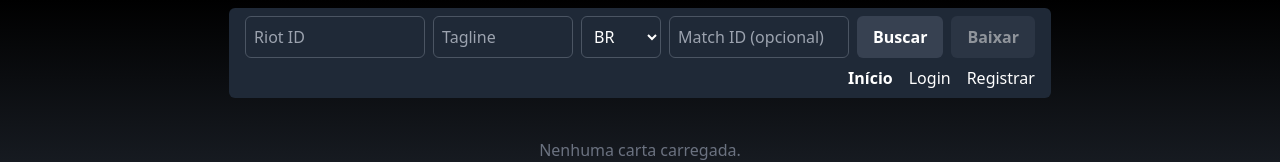
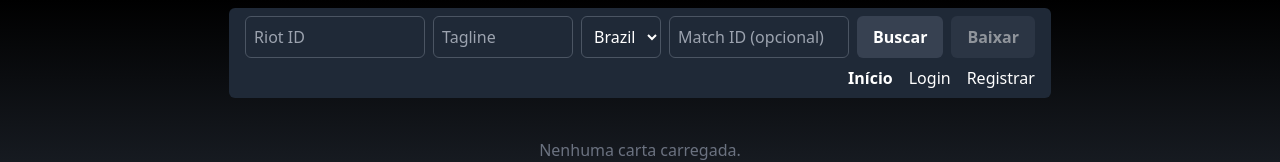
Before and after one commit to martinsevandro/high-card-front, an Angular app: page / in a window 1280 px wide. Shown: the top 162 px of the page. Built offline with nearby package versions, Linux system fonts and the light colour scheme; a web font is replaced by a local one.

Commit message:
fix: selectServer and added others server

```diff
--- a/src/app/components/navbar/navbar.component.html
+++ b/src/app/components/navbar/navbar.component.html
@@ -30,12 +30,23 @@
           required
           class="w-full sm:w-[80px] min-h-[41px] p-2 rounded-md bg-gray-800 text-white border border-gray-600 focus:outline-none focus:ring-2 focus:ring-gray-600"
         >
-          <option value="br1">BR</option>
-          <option value="na1">NA</option>
-          <option value="euw1">EUW</option>
-          <option value="eun1">EUNE</option>
-          <option value="kr1">KR</option>
-          <option value="jp1">JP</option>
+          <option value="br1">Brazil (BR)</option>
+          <option value="na1">North America (NA)</option>
+          <option value="euw1">Europe West (EUW)</option>
+          <option value="eun1">Europe Nordic & East (EUNE)</option>
+          <option value="kr">Korea (KR)</option>
+          <option value="jp1">Japan (JP)</option>
+          <option value="la1">Latin America North (LA1)</option>
+          <option value="la2">Latin America South (LA2)</option>
+          <option value="oc1">Oceania (OC1)</option>
+          <option value="tr1">Turkey (TR1)</option>
+          <option value="ru">Russia (RU)</option>
+          <option value="ph2">Philippines (PH2)</option>
+          <option value="sg2">Singapore (SG2)</option>
+          <option value="th2">Thailand (TH2)</option>
+          <option value="tw2">Taiwan (TW2)</option>
+          <option value="vn2">Vietnam (VN2)</option>
+
         </select>
 
         <input
```
